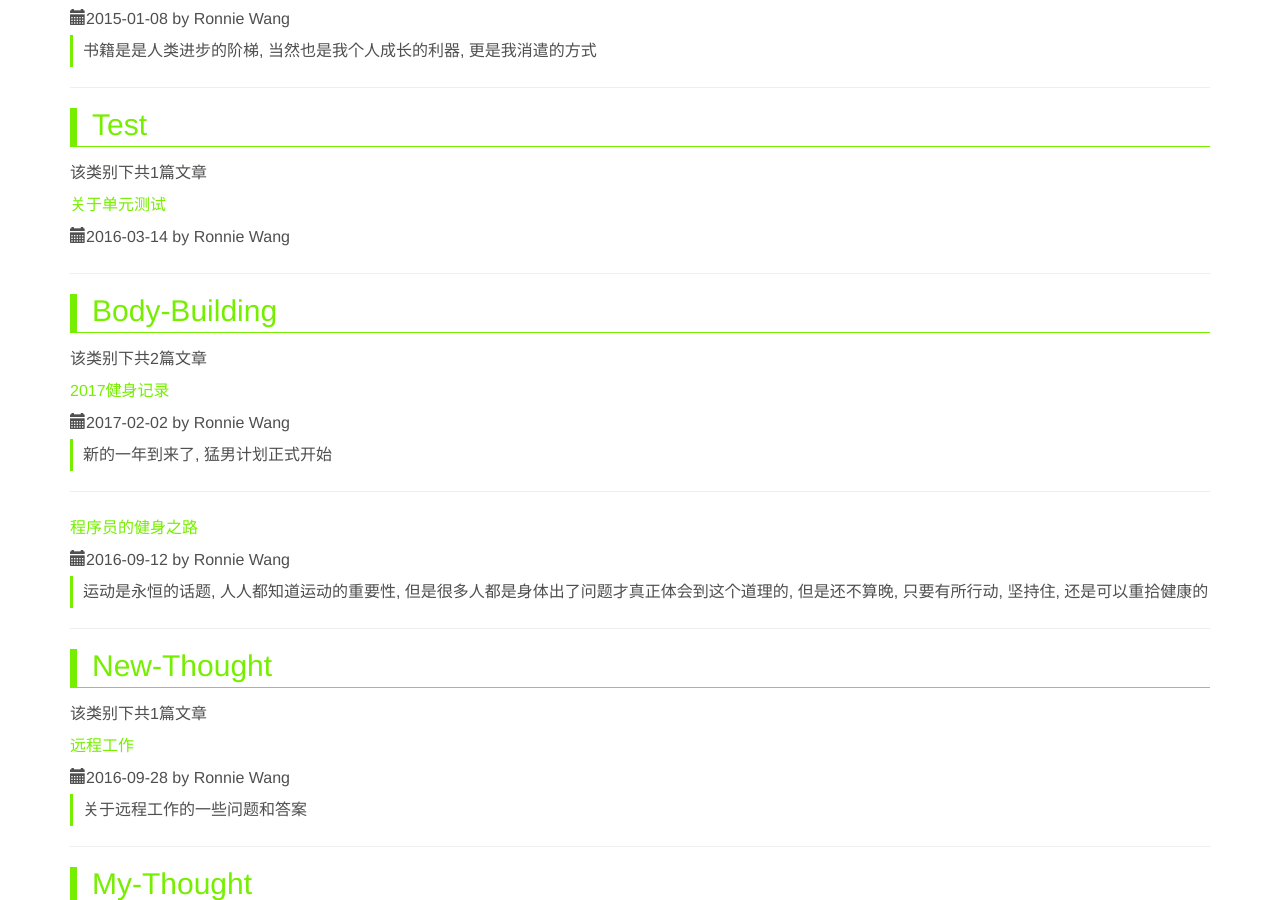
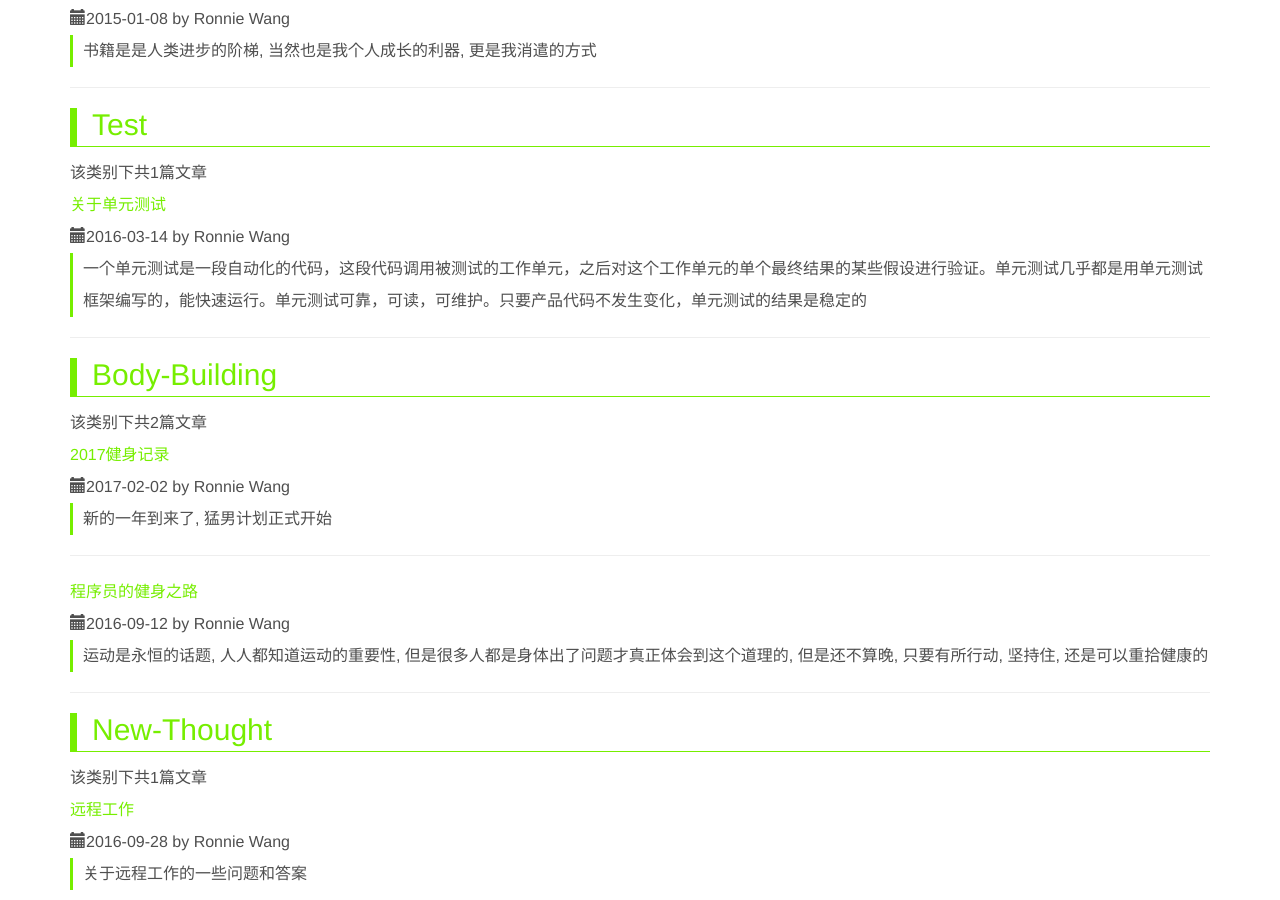
Before and after one commit to ronniewang/ronniewang.github.io, a Jekyll site: the page built from index.html, in a window 1280 px wide and 900 px high, scrolled down 1070 px. Built offline with Jekyll 4.4.1, drawn with Linux system fonts in a browser that asks for light colours.

Commit message:
add some description

```diff
--- a/_posts/2016-03-14-unit-test.md
+++ b/_posts/2016-03-14-unit-test.md
@@ -2,6 +2,7 @@
 layout: default
 title: 关于单元测试
 category: Test
+description: 一个单元测试是一段自动化的代码，这段代码调用被测试的工作单元，之后对这个工作单元的单个最终结果的某些假设进行验证。单元测试几乎都是用单元测试框架编写的，能快速运行。单元测试可靠，可读，可维护。只要产品代码不发生变化，单元测试的结果是稳定的
 ---
 <h2>{{ page.title }}</h2>
 <p>{{ page.date | date_to_string }}</p>
```
